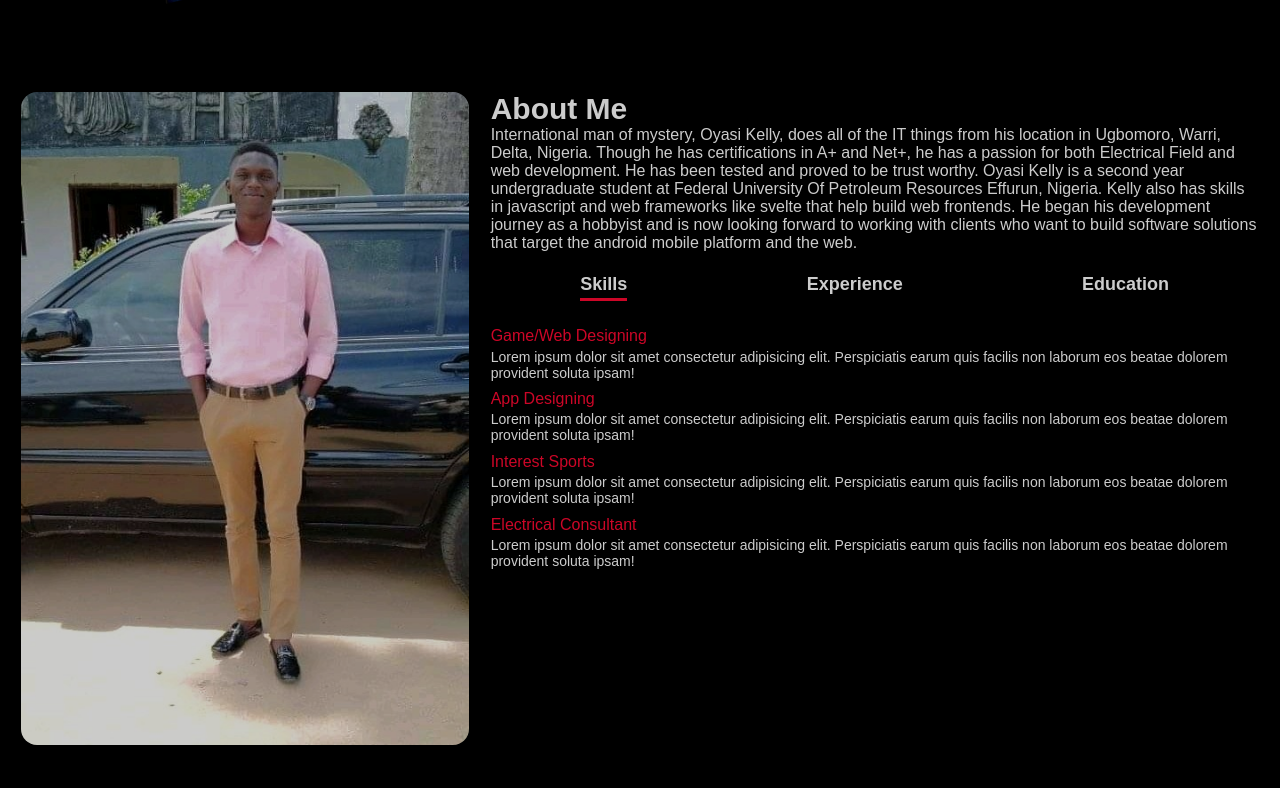
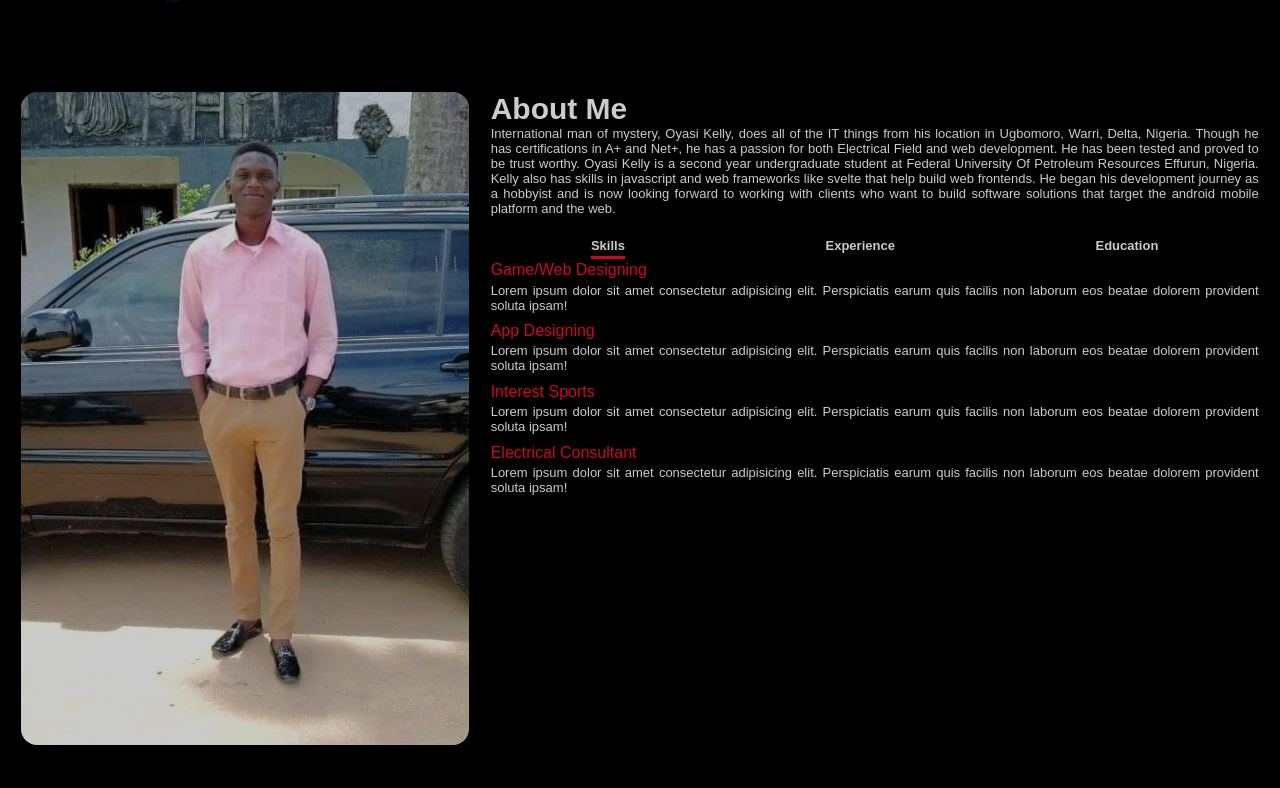
Before and after one commit to Oyasikelly/My-Portfolio-, a plain HTML site: page index.html in a window 1280 px wide. Shown: the part 612-1400 px from the top of the page. Drawn offline with nearby package versions, Linux system fonts and the light colour scheme.

Commit message:
MyPortfolio Update

```diff
--- a/index.html
+++ b/index.html
@@ -381,7 +381,7 @@
             placeholder="Enter your Message"
             required
           ></textarea>
-          <button class="btn" type="submit">Sumit</button>
+          <button class="btn" type="submit">Submit</button>
           <p class="submitTxt"></p>
         </form>
       </div>
--- a/style.css
+++ b/style.css
@@ -118,7 +118,13 @@ nav li a:hover::after {
 }
 .about-col-2 h1 {
   font-size: 30px;
-  /* margin-bottom: 0.5rem; */
+}
+.about-col-2 p {
+  width: fit-content;
+  text-align: justify;
+  display: flex;
+  font-size: 13px;
+  justify-self: center;
 }
 .sub-title {
   display: flex;
@@ -164,7 +170,7 @@ nav li a:hover::after {
   transition: 0.5s;
 }
 .subtitle-info {
-  margin-top: 2rem;
+  margin-top: 0.5rem;
 }
 .subtitle-info h3 {
   font-size: 16px;
@@ -173,7 +179,7 @@ nav li a:hover::after {
   color: rgb(255, 8, 49);
 }
 .subtitle-info p {
-  font-size: 14px;
+  font-size: 13px;
   margin-bottom: 0.6rem;
 }
 .sub-title-content {
```
